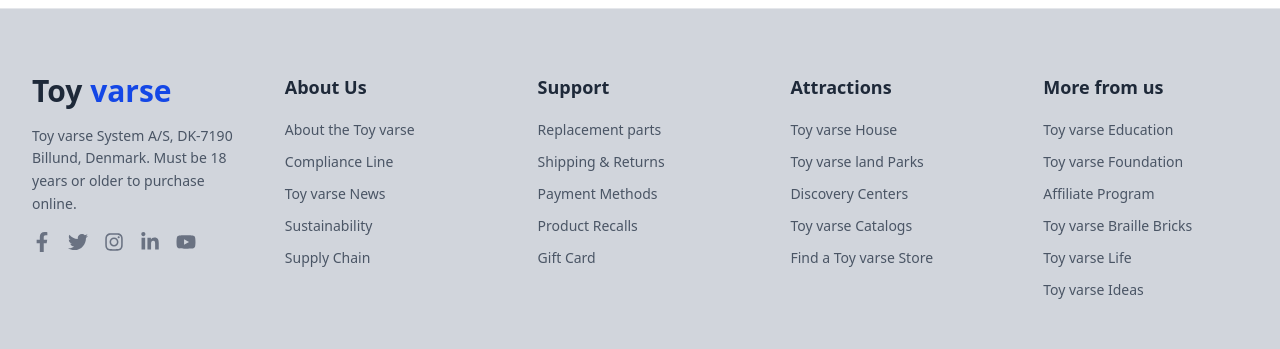
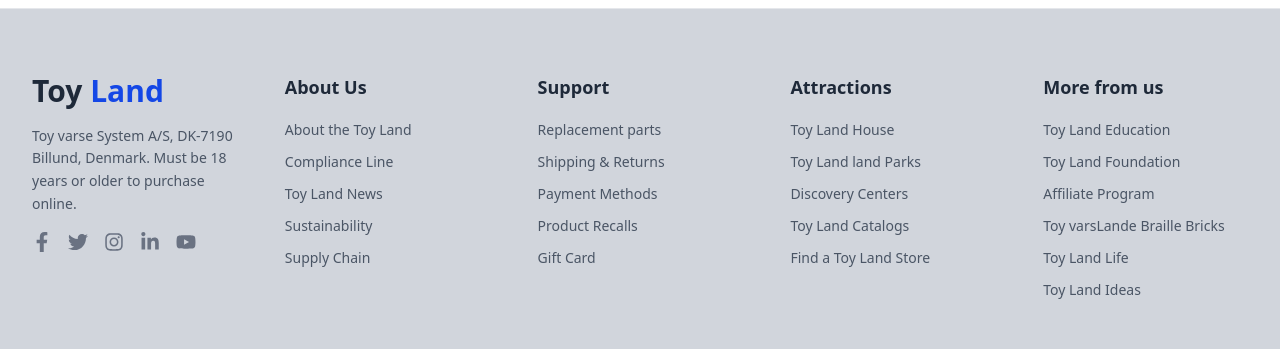
Before and after one commit to mdmahfuzahmedony/assignment_9, a React (Vite) app: page /login in a window 1280 px wide. Shown: the part 957-1306 px from the top of the page. Built offline with nearby package versions, Linux system fonts and the light colour scheme; no server answers.

Commit message:
toydetails_page_fixed_code

```diff
--- a/src/AuthContext/AuthContext.jsx
+++ b/src/AuthContext/AuthContext.jsx
@@ -9,6 +9,7 @@ import {
   GoogleAuthProvider,
   signInWithPopup,
   sendPasswordResetEmail,
+
 } from "firebase/auth";
 import app from "../Firebase/Firebase";
 
--- a/src/Component/Footer.jsx
+++ b/src/Component/Footer.jsx
@@ -16,7 +16,7 @@ const Footer = () => {
           <div className="lg:col-span-1">
             <div className="flex items-center mb-4">
 
-              <span className="text-3xl font-black text-gray-800">Toy <span className="text-blue-700 ">varse</span></span>
+              <span className="text-3xl font-black text-gray-800">Toy <span className="text-blue-700 ">Land</span></span>
             </div>
             <p className="text-gray-600 text-sm leading-relaxed mb-4">
               Toy varse System A/S, DK-7190 Billund, Denmark. Must be 18 years or older to purchase online.
@@ -42,9 +42,9 @@ const Footer = () => {
           <div>
             <h4 className="font-semibold text-lg text-gray-800 mb-4">About Us</h4>
             <ul className="space-y-2">
-              <li><a href="#" className="text-gray-600 hover:text-gray-900 text-sm">About the Toy varse</a></li>
+              <li><a href="#" className="text-gray-600 hover:text-gray-900 text-sm">About the Toy Land</a></li>
               <li><a href="#" className="text-gray-600 hover:text-gray-900 text-sm">Compliance Line</a></li>
-              <li><a href="#" className="text-gray-600 hover:text-gray-900 text-sm">Toy varse News</a></li>
+              <li><a href="#" className="text-gray-600 hover:text-gray-900 text-sm">Toy Land News</a></li>
               <li><a href="#" className="text-gray-600 hover:text-gray-900 text-sm">Sustainability</a></li>
               <li><a href="#" className="text-gray-600 hover:text-gray-900 text-sm">Supply Chain</a></li>
             </ul>
@@ -65,22 +65,22 @@ const Footer = () => {
             <h4 className="font-semibold text-lg text-gray-800 mb-4">Attractions</h4>
 
             <ul className="space-y-2">
-              <li><a href="#" className="text-gray-600 hover:text-gray-900 text-sm">Toy varse House</a></li>
-              <li><a href="#" className="text-gray-600 hover:text-gray-900 text-sm">Toy varse land Parks</a></li>
+              <li><a href="#" className="text-gray-600 hover:text-gray-900 text-sm">Toy Land House</a></li>
+              <li><a href="#" className="text-gray-600 hover:text-gray-900 text-sm">Toy Land land Parks</a></li>
               <li><a href="#" className="text-gray-600 hover:text-gray-900 text-sm">Discovery Centers</a></li>
-              <li><a href="#" className="text-gray-600 hover:text-gray-900 text-sm">Toy varse Catalogs</a></li>
-              <li><a href="#" className="text-gray-600 hover:text-gray-900 text-sm">Find a Toy varse Store</a></li>
+              <li><a href="#" className="text-gray-600 hover:text-gray-900 text-sm">Toy Land Catalogs</a></li>
+              <li><a href="#" className="text-gray-600 hover:text-gray-900 text-sm">Find a Toy Land Store</a></li>
             </ul>
           </div>
           <div>
             <h4 className="font-semibold text-lg text-gray-800 mb-4">More from us</h4>
             <ul className="space-y-2">
-              <li><a href="#" className="text-gray-600 hover:text-gray-900 text-sm">Toy varse Education</a></li>
-              <li><a href="#" className="text-gray-600 hover:text-gray-900 text-sm">Toy varse Foundation</a></li>
+              <li><a href="#" className="text-gray-600 hover:text-gray-900 text-sm">Toy Land Education</a></li>
+              <li><a href="#" className="text-gray-600 hover:text-gray-900 text-sm">Toy Land Foundation</a></li>
               <li><a href="#" className="text-gray-600 hover:text-gray-900 text-sm">Affiliate Program</a></li>
-              <li><a href="#" className="text-gray-600 hover:text-gray-900 text-sm">Toy varse Braille Bricks</a></li>
-              <li><a href="#" className="text-gray-600 hover:text-gray-900 text-sm">Toy varse Life</a></li>
-              <li><a href="#" className="text-gray-600 hover:text-gray-900 text-sm">Toy varse Ideas</a></li>
+              <li><a href="#" className="text-gray-600 hover:text-gray-900 text-sm">Toy varsLande Braille Bricks</a></li>
+              <li><a href="#" className="text-gray-600 hover:text-gray-900 text-sm">Toy Land Life</a></li>
+              <li><a href="#" className="text-gray-600 hover:text-gray-900 text-sm">Toy Land Ideas</a></li>
             </ul>
           </div>
         </div>
--- a/src/Component/Header.jsx
+++ b/src/Component/Header.jsx
@@ -36,14 +36,14 @@ const Header = () => {
             </div>
             <ul
               tabIndex="-1"
-              className="menu menu-sm dropdown-content bg-base-100 rounded-box z-1 mt-3 w-52 p-2 shadow"
+              className="menu menu-sm dropdown-content bg-base-400 rounded-box z-1 mt-2 w-52 p-2 shadow"
             >
               <li>
-                <NavLink to="/home">Home</NavLink>
+                <NavLink to="/home" className="text-[15px] ">Home</NavLink>
               </li>
               {user && (
                 <li>
-                  <NavLink to="/myprofile">My Profile</NavLink>
+                  <NavLink to="/myprofile" className="text-[15px]">My Profile</NavLink>
                 </li>
               )}
               {!user && (
--- a/src/Component/Home.jsx
+++ b/src/Component/Home.jsx
@@ -30,7 +30,7 @@ const Home = () => {
   return (
     <div className="main_container mx-auto px-4 sm:px-6 lg:px-8">
       {/* Featured Toys Slider */}
-      <div className="my-10 bg-gray-100 rounded-2xl shadow-md">
+      <div className="my-10 bg-gray-100 rounded-2xl mt-20 shadow-md">
         {toyP && toyP.length > 0 ? (
           <Swiper
             modules={[Autoplay]}
--- a/src/Component/MyProfile.jsx
+++ b/src/Component/MyProfile.jsx
@@ -21,9 +21,9 @@ const MyProfile = () => {
   };
 
   return (
-    <div className="flex flex-col items-center mt-10 ">
+    <div className="flex flex-col items-center mt-20 ">
 
-      <div className="border py-20 px-20 rounded-[40px] items-center">
+      <div className="border py-20 px-20 rounded-[40px] items-center ">
 <img
         src={user?.photoURL || "https://i.ibb.co/2d3K3Qv/default.png"}
         alt="Profile"
--- a/src/Component/ToyDetails.jsx
+++ b/src/Component/ToyDetails.jsx
@@ -89,12 +89,10 @@ const ToyDetails = () => {
               </span>
             </p>
           </div>
-          {/* ⭐ Rating system end */}
+
 
           <div className="flex justify-start mt-6">
-            <button className="py-3 px-5 bg-blue-600 text-[15px] font-semibold rounded-[10px]">
-              Add to Cart
-            </button>
+
           </div>
         </div>
       </div>
```
